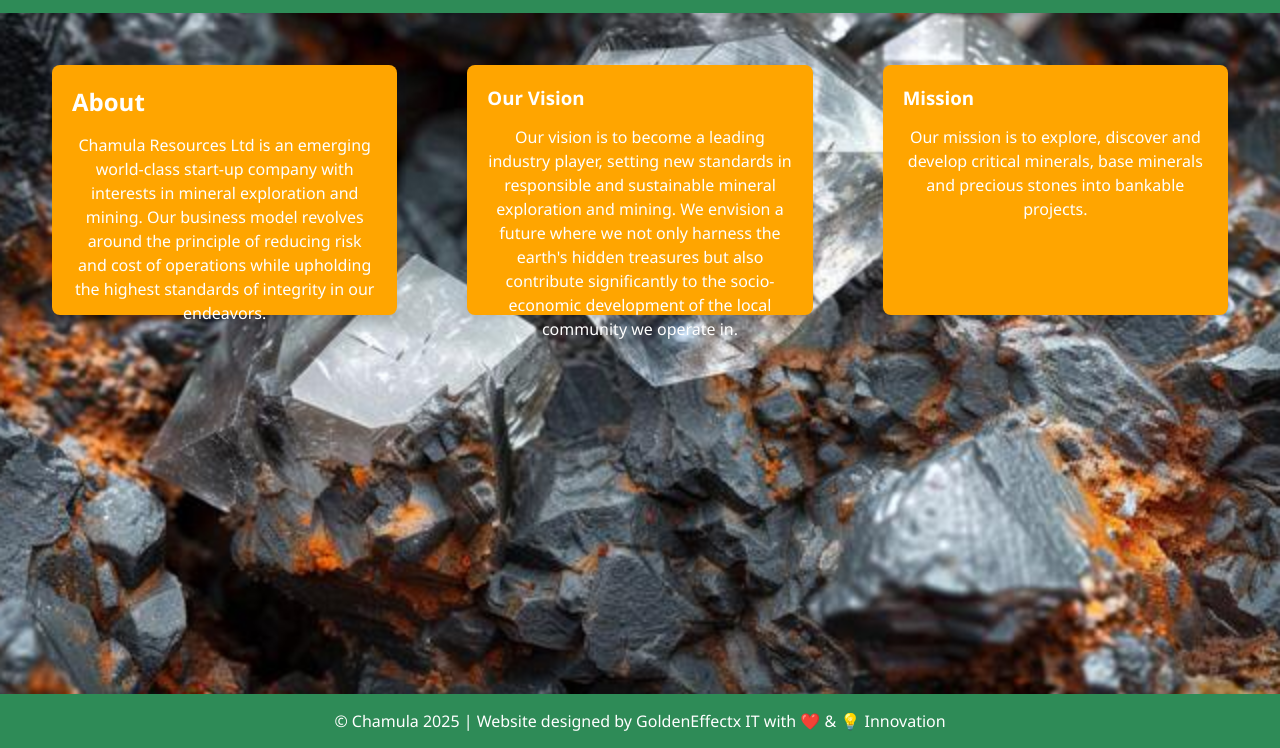
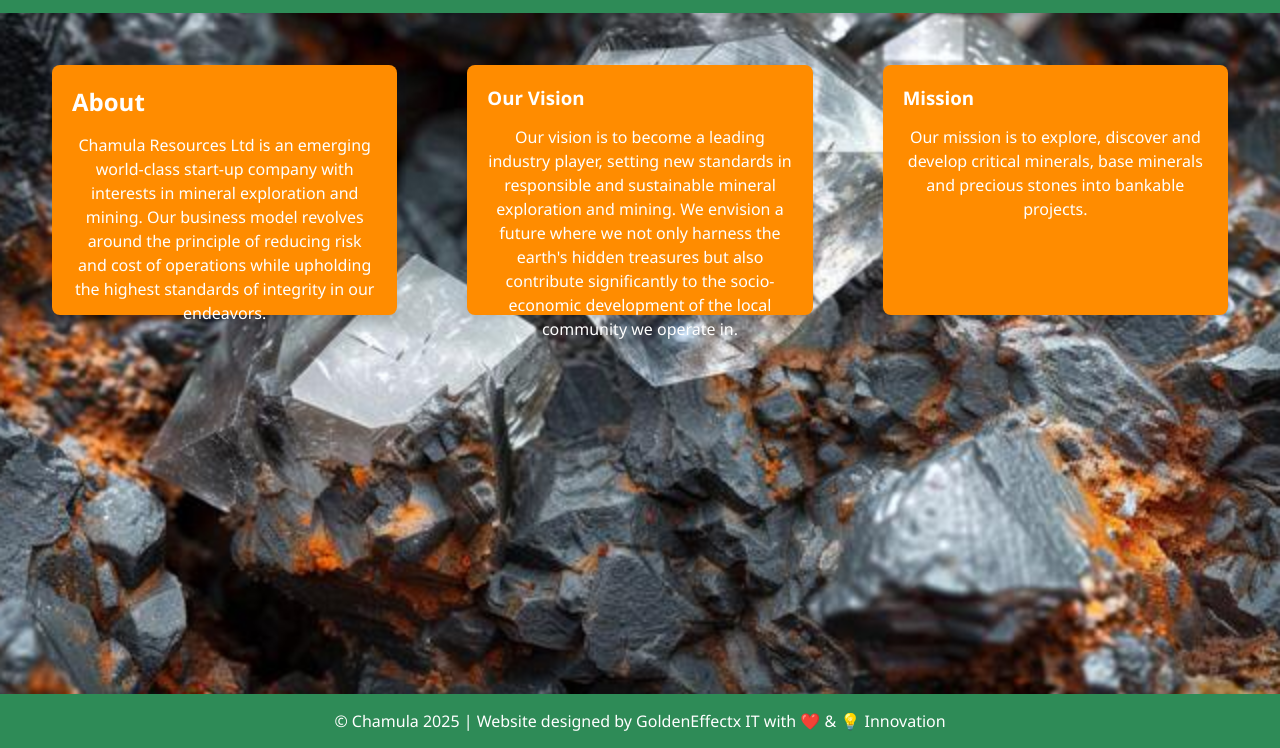
Before and after one commit to wanasayila-fun/chamularesourceslimited, a plain HTML site: page about.html in a window 1280 px wide. Shown: the part 52-800 px from the top of the page. Drawn offline with Linux system fonts and the light colour scheme.

Commit message:
Update styles.css
Root

```diff
--- a/styles.css
+++ b/styles.css
@@ -17,9 +17,9 @@
   }
 
   /* Theme Colors */
-  :root {
+:root {
     --green: #2e8b57;
-    --orange: #FFA500;
+    --orange: rgb(255,140,0);
     --red: #c0392b;
     --grey: #555;
     --white: #fff;
```
